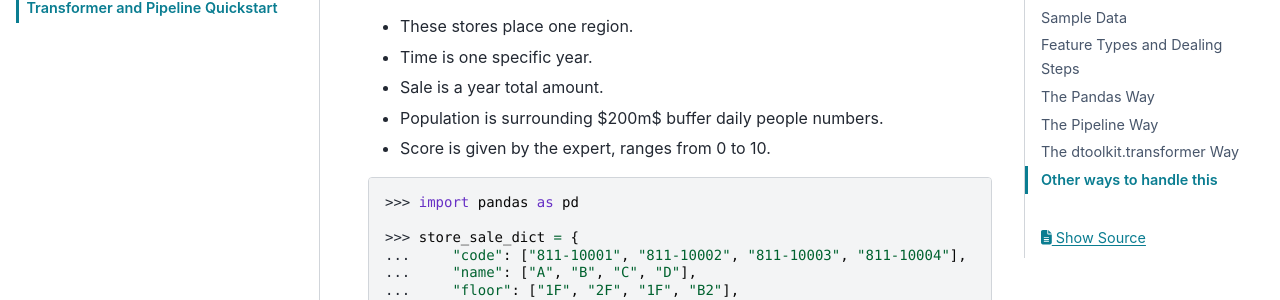
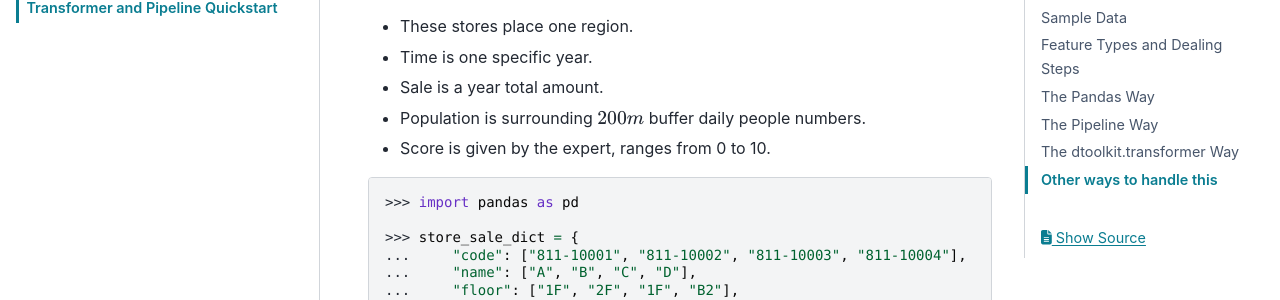
Before and after one commit to Zeroto521/my-data-toolkit, a Sphinx documentation site: the page built from doc/source/guide/transformer.md, in a window 1280 px wide and 900 px high, scrolled down 572 px. Shown: the part 152-452 px from the top of the window. Built offline with Sphinx 7.4.7 and the PyData theme 0.15.4, drawn with Linux system fonts in a browser that asks for light colours; part of the change alters nothing that is shown.

````diff
--- a/doc/source/guide/transformer.md
+++ b/doc/source/guide/transformer.md
@@ -19,7 +19,7 @@ There are some stores sale data of one chain brand.
 - These stores place one region.
 - Time is one specific year.
 - Sale is a year total amount.
-- Population is surrounding $200m$ buffer daily people numbers.
+- Population is surrounding {math}`200m` buffer daily people numbers.
 - Score is given by the expert, ranges from 0 to 10.
 
 ```{code-block} python
````
